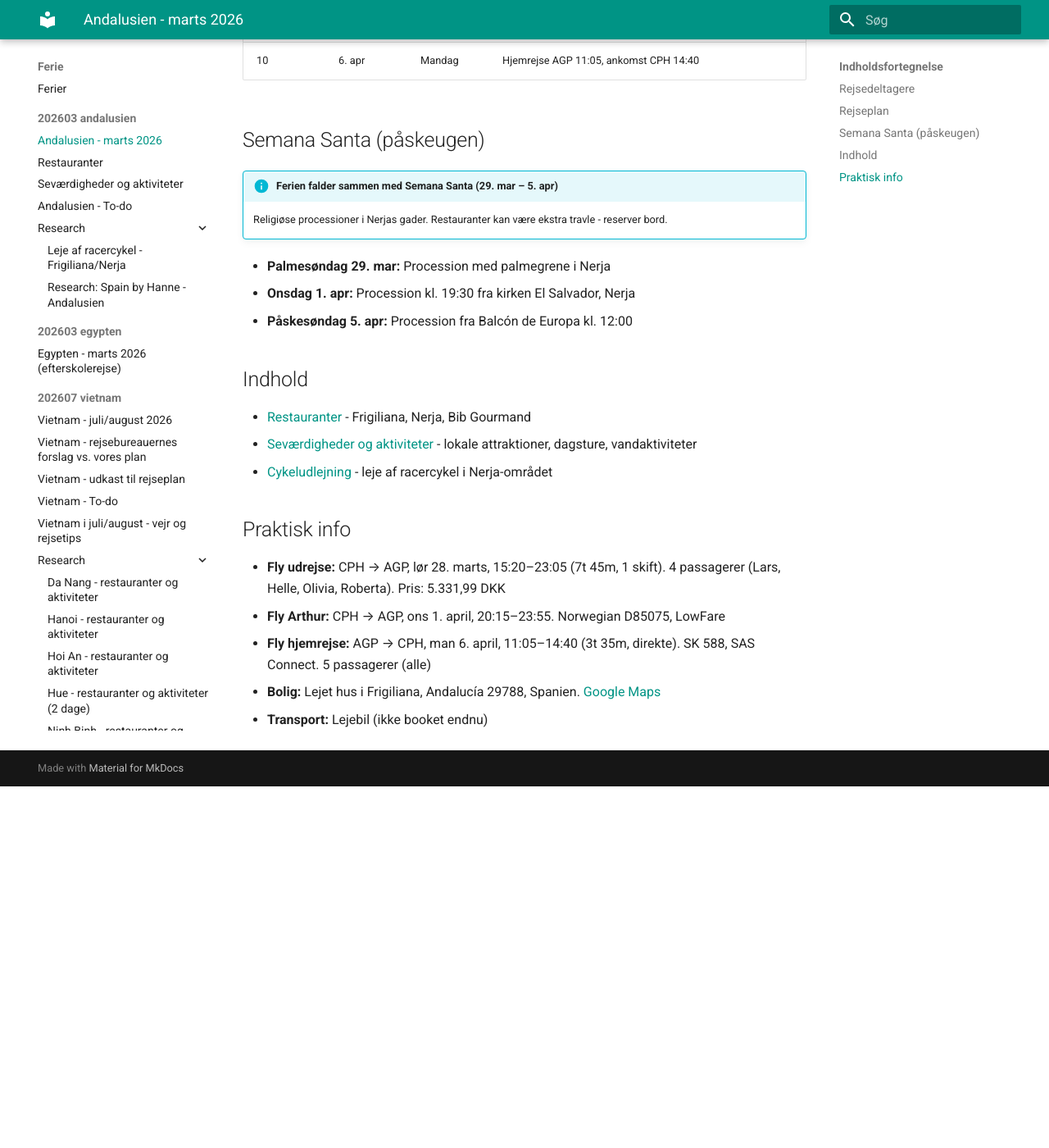
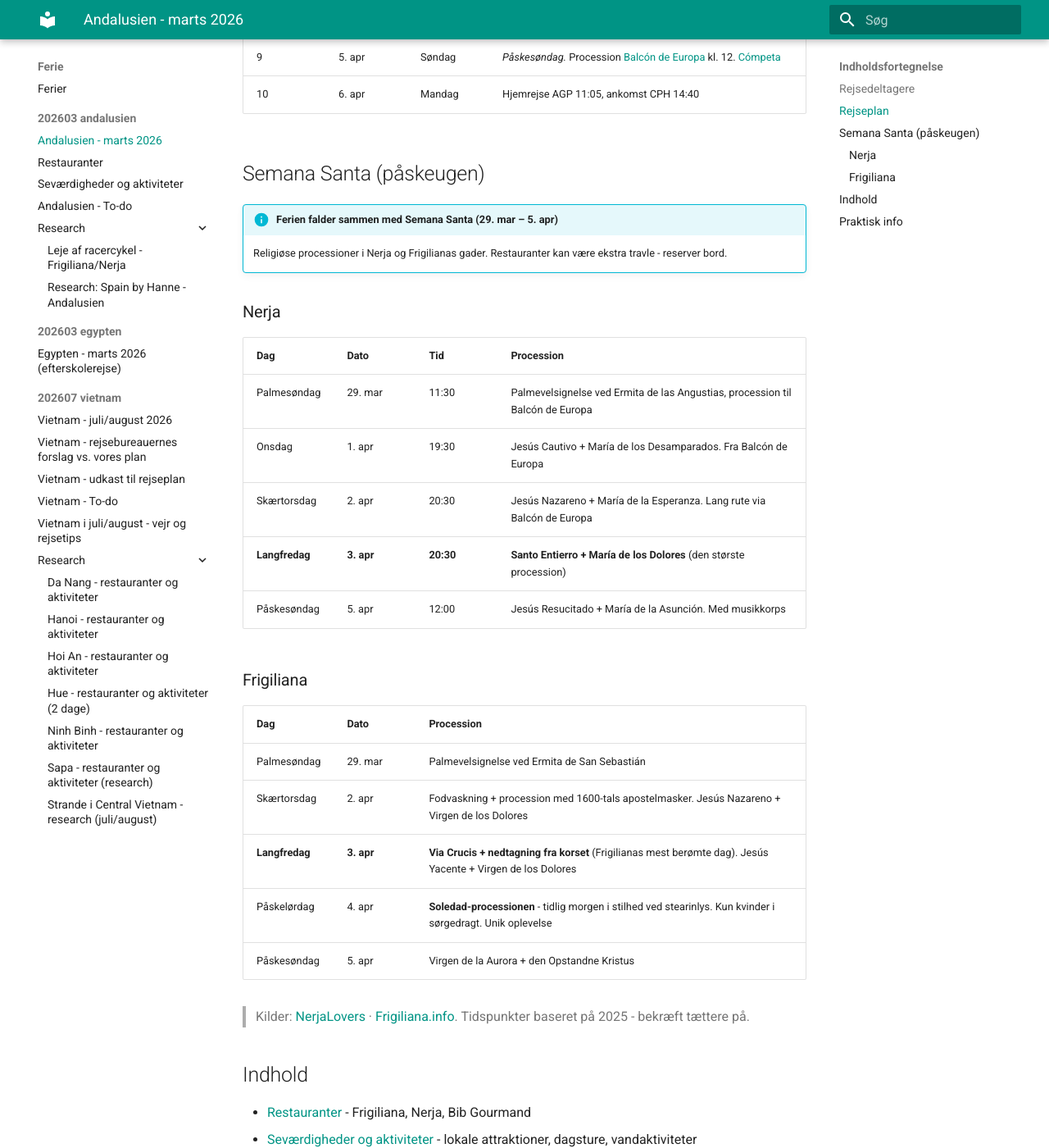
Before and after one commit to larsgam/Ferie, an MkDocs documentation site: the page built from docs/202603-andalusien/index.md, in a window 1280 px wide and 1400 px high, scrolled down 1076 px. Shown: the whole window at 82% size. Built offline with MkDocs 1.6.1 and Material for MkDocs 9.7.7, drawn with Linux system fonts in a browser that asks for light colours; before the commit the page ends 2035 px from its top, so only the background shows below that; some of the changed text lies outside the part shown.

Commit message:
Add full Semana Santa program for Nerja and Frigiliana
Expand from 3 bullet points to complete procession schedule with
times for both towns. Highlight key events (Good Friday, Soledad)
in travel plan.

Co-Authored-By: Claude Opus 4.6 <noreply@anthropic.com>

```diff
--- a/docs/202603-andalusien/index.md
+++ b/docs/202603-andalusien/index.md
@@ -15,24 +15,42 @@
 | Dag | Dato | Ugedag | Plan |
 |-----|------|--------|------|
 | 1 | 28. mar | Lørdag | Afrejse CPH 15:20, ankomst AGP 23:05 |
-| 2 | 29. mar | Søndag | *Palmesøndag.* Udforsk [Frigiliana](sevaerdigheder.md#casco-antiguo-frigiliana). [Balcón de Europa](sevaerdigheder.md#balcón-de-europa-nerja). Procession i Nerja |
+| 2 | 29. mar | Søndag | *Palmesøndag.* Udforsk [Frigiliana](sevaerdigheder.md#casco-antiguo-frigiliana). [Balcón de Europa](sevaerdigheder.md#balcón-de-europa-nerja). Palmeprocession ~11:30 |
 | 3 | 30. mar | Mandag | *Forslag: [Granada & Alhambra](sevaerdigheder.md#granada-alhambra) (hel dag)* |
 | 4 | 31. mar | Tirsdag | *Forslag: [Cueva de Nerja](sevaerdigheder.md#cueva-de-nerja) + [Rio Chillar vandring](sevaerdigheder.md#rio-chillar-vandring)* |
 | 5 | 1. apr | Onsdag | *Forslag: [Ronda](sevaerdigheder.md#ronda) & [Setenil de las Bodegas](sevaerdigheder.md#setenil-de-las-bodegas) (hel dag).* Arthur ankommer AGP 23:55 |
 | 6 | 2. apr | Torsdag | **[Caminito del Rey](sevaerdigheder.md#caminito-del-rey) kl. 16:00** (alle 5). Afgang ~14:00, køretid ~1,5t. Retur ~21:00 |
-| 7 | 3. apr | Fredag | *Forslag: Afslapning - [Playa de Maro](sevaerdigheder.md#playa-de-maro), kajak/SUP* |
-| 8 | 4. apr | Lørdag | **[Málaga](sevaerdigheder.md#málaga) (hel dag).** [Tyrefægtning kl. 18:00](https://plazadetoroslamalagueta.com/en/malaga-bullfight-tickets/) |
+| 7 | 3. apr | Fredag | *Langfredag.* Afslapning - [Playa de Maro](sevaerdigheder.md#playa-de-maro), kajak/SUP. **Processioner om aftenen** |
+| 8 | 4. apr | Lørdag | *Evt. Soledad-procession i Frigiliana (tidlig morgen).* **[Málaga](sevaerdigheder.md#málaga) (hel dag).** [Tyrefægtning kl. 18:00](https://plazadetoroslamalagueta.com/en/malaga-bullfight-tickets/) |
 | 9 | 5. apr | Søndag | *Påskesøndag.* Procession [Balcón de Europa](sevaerdigheder.md#balcón-de-europa-nerja) kl. 12. [Cómpeta](sevaerdigheder.md#cómpeta) |
 | 10 | 6. apr | Mandag | Hjemrejse AGP 11:05, ankomst CPH 14:40 |
 
 ## Semana Santa (påskeugen)
 
 !!! info "Ferien falder sammen med Semana Santa (29. mar – 5. apr)"
-    Religiøse processioner i Nerjas gader. Restauranter kan være ekstra travle - reserver bord.
+    Religiøse processioner i Nerja og Frigilianas gader. Restauranter kan være ekstra travle - reserver bord.
 
-- **Palmesøndag 29. mar:** Procession med palmegrene i Nerja
-- **Onsdag 1. apr:** Procession kl. 19:30 fra kirken El Salvador, Nerja
-- **Påskesøndag 5. apr:** Procession fra Balcón de Europa kl. 12:00
+### Nerja
+
+| Dag | Dato | Tid | Procession |
+|-----|------|-----|------------|
+| Palmesøndag | 29. mar | 11:30 | Palmevelsignelse ved Ermita de las Angustias, procession til Balcón de Europa |
+| Onsdag | 1. apr | 19:30 | Jesús Cautivo + María de los Desamparados. Fra Balcón de Europa |
+| Skærtorsdag | 2. apr | 20:30 | Jesús Nazareno + María de la Esperanza. Lang rute via Balcón de Europa |
+| **Langfredag** | **3. apr** | **20:30** | **Santo Entierro + María de los Dolores** (den største procession) |
+| Påskesøndag | 5. apr | 12:00 | Jesús Resucitado + María de la Asunción. Med musikkorps |
+
+### Frigiliana
+
+| Dag | Dato | Procession |
+|-----|------|------------|
+| Palmesøndag | 29. mar | Palmevelsignelse ved Ermita de San Sebastián |
+| Skærtorsdag | 2. apr | Fodvaskning + procession med 1600-tals apostelmasker. Jesús Nazareno + Virgen de los Dolores |
+| **Langfredag** | **3. apr** | **Via Crucis + nedtagning fra korset** (Frigilianas mest berømte dag). Jesús Yacente + Virgen de los Dolores |
+| Påskelørdag | 4. apr | **Soledad-processionen** - tidlig morgen i stilhed ved stearinlys. Kun kvinder i sørgedragt. Unik oplevelse |
+| Påskesøndag | 5. apr | Virgen de la Aurora + den Opstandne Kristus |
+
+> Kilder: [NerjaLovers](https://www.nerjalovers.com/semana-santa-de-nerja/) · [Frigiliana.info](https://www.frigiliana.info/semana-santa-de-frigiliana.php?tema=1.4.3). Tidspunkter baseret på 2025 - bekræft tættere på.
 
 ## Indhold
 
```
